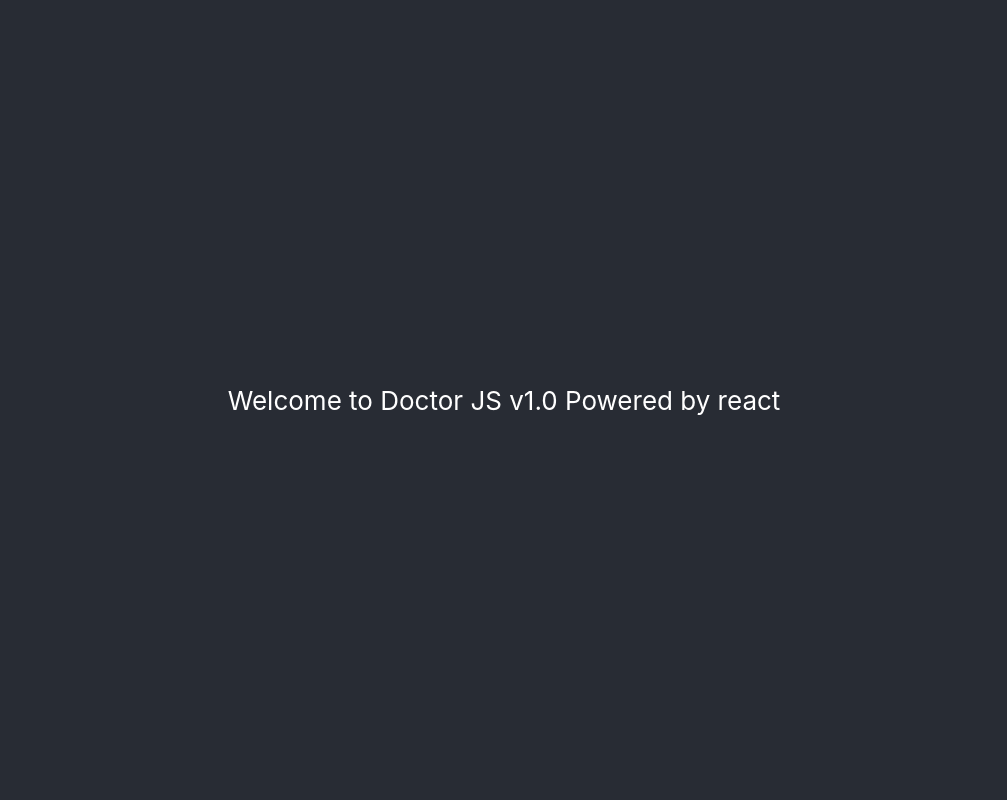
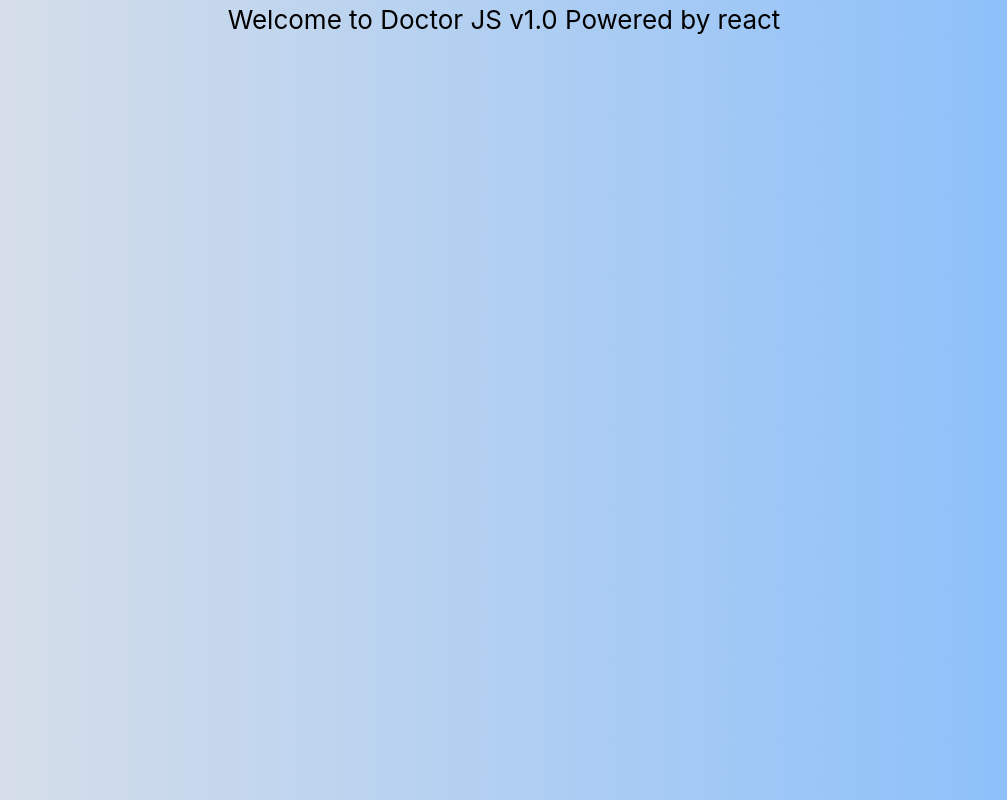
Before and after one commit to FernandoFigueroa0710/DoctorJSv.1.0, a React (Create React App) app: page / in a window 1280 px wide. Shown: the whole page, without its empty margins (136-1143 px from the left). Built offline with nearby package versions, Linux system fonts and the light colour scheme.

Commit message:
changed CSS file for the app container

```diff
--- a/src/container/App.css
+++ b/src/container/App.css
@@ -3,12 +3,10 @@
 }
 
 .App-header {
-  background-color: #282c34;
-  min-height: 100vh;
   display: flex;
   flex-direction: column;
   align-items: center;
   justify-content: center;
   font-size: calc(10px + 2vmin);
-  color: white;
+  color: #000000;
 }
```
